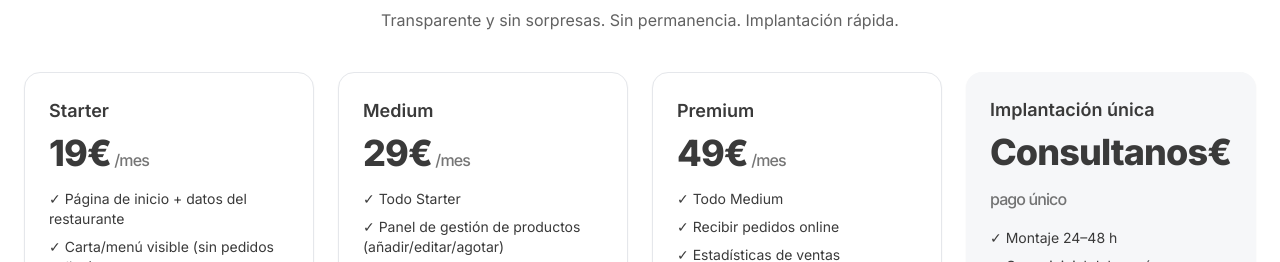
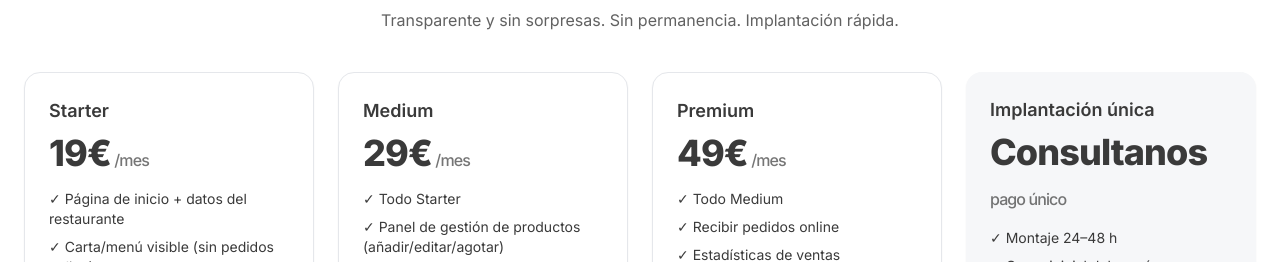
Before and after one commit to RaulPGr/pidelocal-landing, a Next.js app: page / in a window 1280 px wide. Shown: the part 2580-2842 px from the top of the page. Built offline with nearby package versions, Linux system fonts and the light colour scheme.

Commit message:
Update brand assets

```diff
--- a/app/page.tsx
+++ b/app/page.tsx
@@ -433,7 +433,7 @@ export default function Page() {
             <div className="rounded-2xl p-6 bg-brand-light shadow-sm">
               <h3 className="font-semibold text-lg">Implantación única</h3>
               <p className="mt-2 text-4xl font-extrabold tracking-tight">
-                {BUSINESS.pricing.setupOneTime}{BUSINESS.pricing.currency}
+                {BUSINESS.pricing.setupOneTime}
                 <span className="text-base font-medium text-brand-dark/70"> pago único</span>
               </p>
               <ul className="mt-4 text-sm space-y-2">
```
